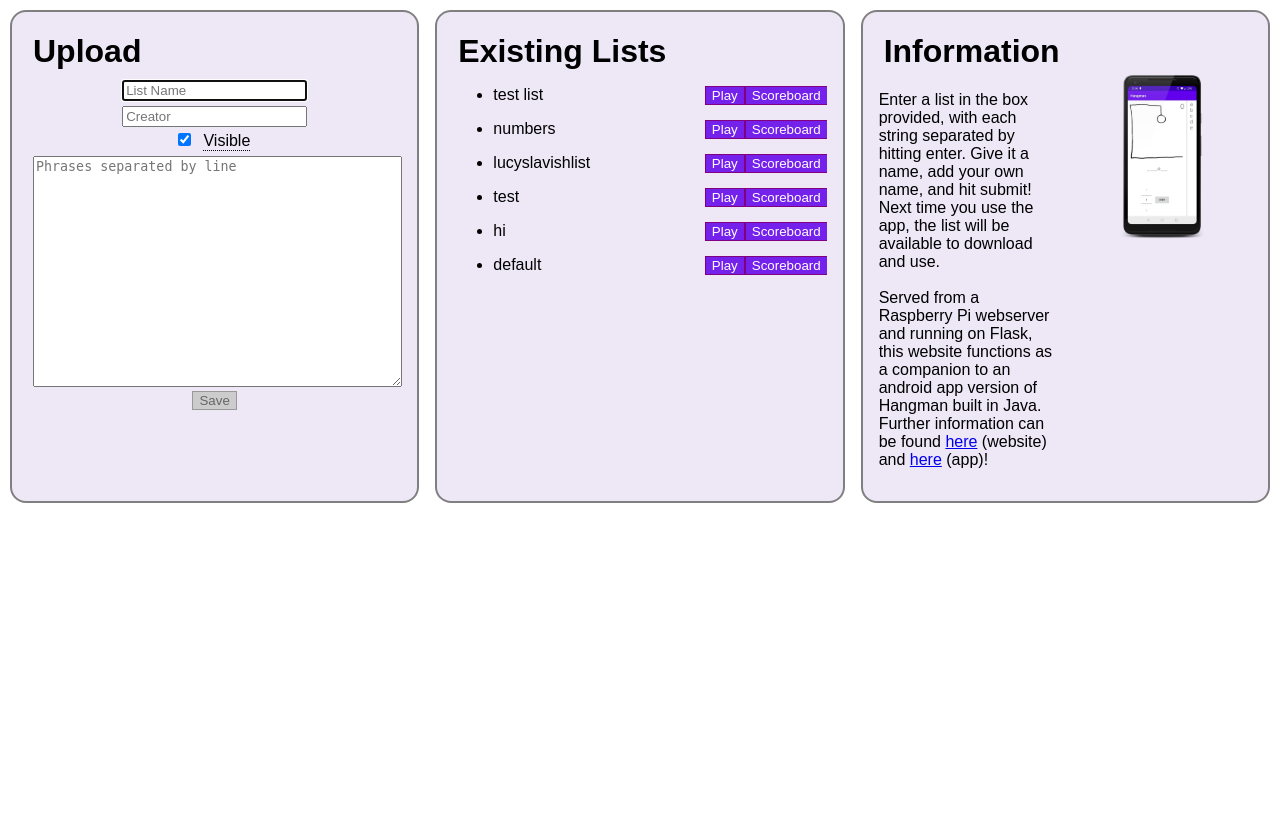
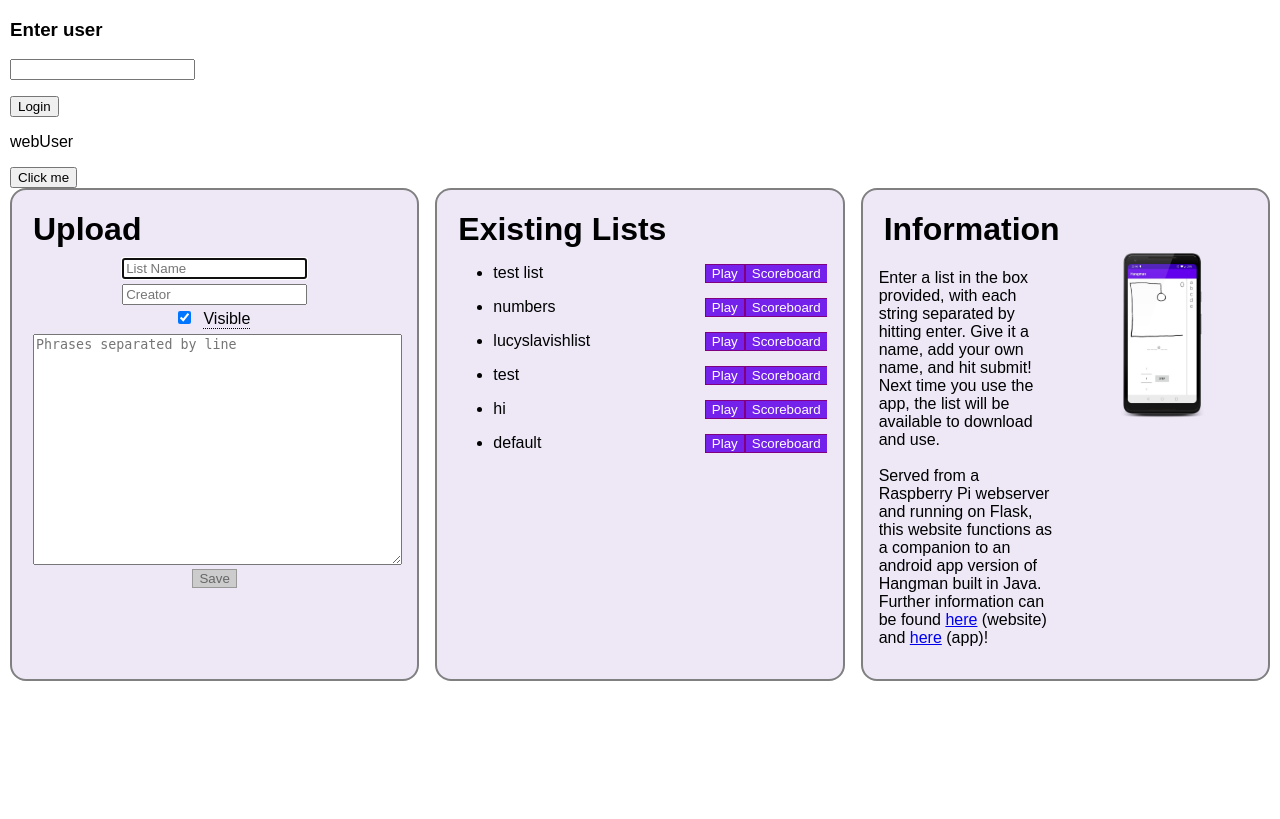
Before and after one commit to Aaron-Mackay/Hangman-Web-Flask, a Flask app: page / in a window 1280 px wide. Before the commit the page ends 503 px from the top, so only its background shows below. Run offline with Flask 2, Linux system fonts and the light colour scheme; some libraries are stand-ins or nearby versions.

Commit message:
Login to enable username
Set up cookies, and a temporary very basic login feature. Cookie is used to get username to save to database

```diff
--- a/app.py
+++ b/app.py
@@ -1,4 +1,4 @@
-from flask import Flask, flash, jsonify, redirect, render_template, request, session, send_file, abort
+from flask import Flask, flash, jsonify, redirect, render_template, request, session, send_file, abort, make_response
 import csv, json, traceback
 import sqlalchemy
 import time
@@ -56,6 +56,29 @@ def background_process():
             print(jsonrtn)
             return jsonrtn
 
+    except Exception as e:
+        print(traceback.format_exc())
+        return str(e)
+
+@app.route('/setcookie', methods = ['POST', 'GET'])
+def setcookie():
+    if request.method == 'POST':
+        user = request.form['username']
+        print("Storing cookie for user: " + user)
+
+        resp = make_response(redirect('/'))
+        resp.set_cookie("user", user)
+
+        return resp
+
+@app.route('/getcookie')
+def getcookie():
+    try:
+        if "user" in request.cookies:
+            user = request.cookies.get("user")
+            return user
+        else:
+            return "webUser"
     except Exception as e:
         print(traceback.format_exc())
         return str(e)
--- a/templates/index.html
+++ b/templates/index.html
@@ -1,7 +1,15 @@
-{% extends "layout.html" %} {% block title %} Hangman {% endblock %} {% block
-main %}
-
-<div class="container">
+{% extends "layout.html" %}
+{% block title %} Hangman {% endblock %}
+{% block body_attrs %} onload="getUsername()"{% endblock %}
+{% block main %}
+<form action = "/setcookie" method = "POST">
+         <p><h3>Enter user</h3></p>
+         <p><input type = 'text' name = 'username'/></p>
+         <p><input type = 'submit' value = 'Login'/></p>
+      </form>
+<p id="usernameDisplay">unchanged</p>
+<button onclick="getUsername()">Click me</button>
+<div class="container" id="container">
   <div class="box a" style="text-align: center;">
     <h1 class="boxHeader">Upload</h1>
     <form action="/save" method="post" style="margin: 5px;">
@@ -211,5 +219,12 @@ main %}
       }
     }
   }
+
+  function getUsername() {
+    $.get('/getcookie', {}, function (username) {
+        console.log("username = ",username);
+        document.getElementById("usernameDisplay").innerHTML = username;
+      });
+    }
 </script>
 {% endblock %}
```
Also changed, not shown: templates/game.html (+7 -7 lines).
